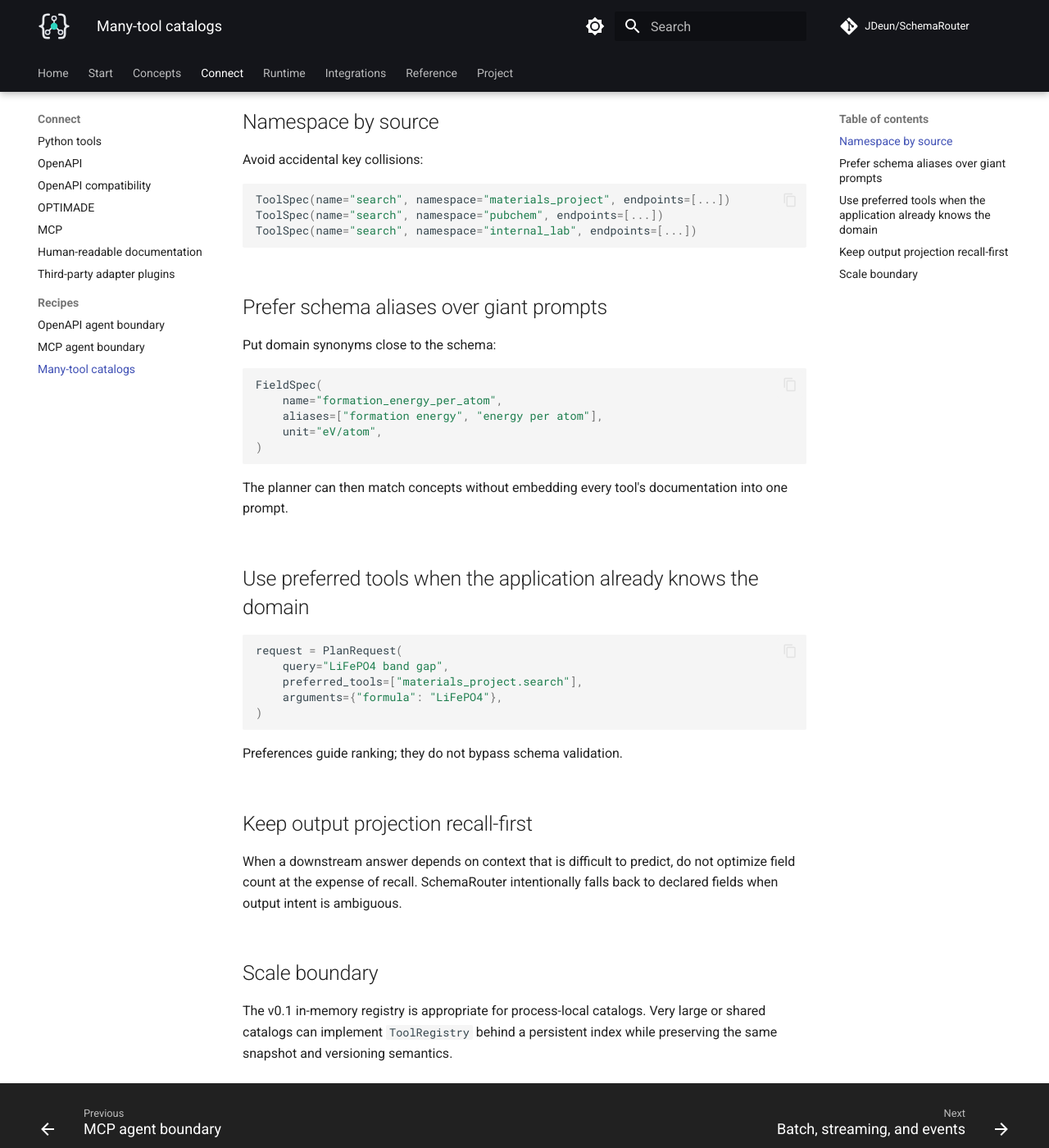
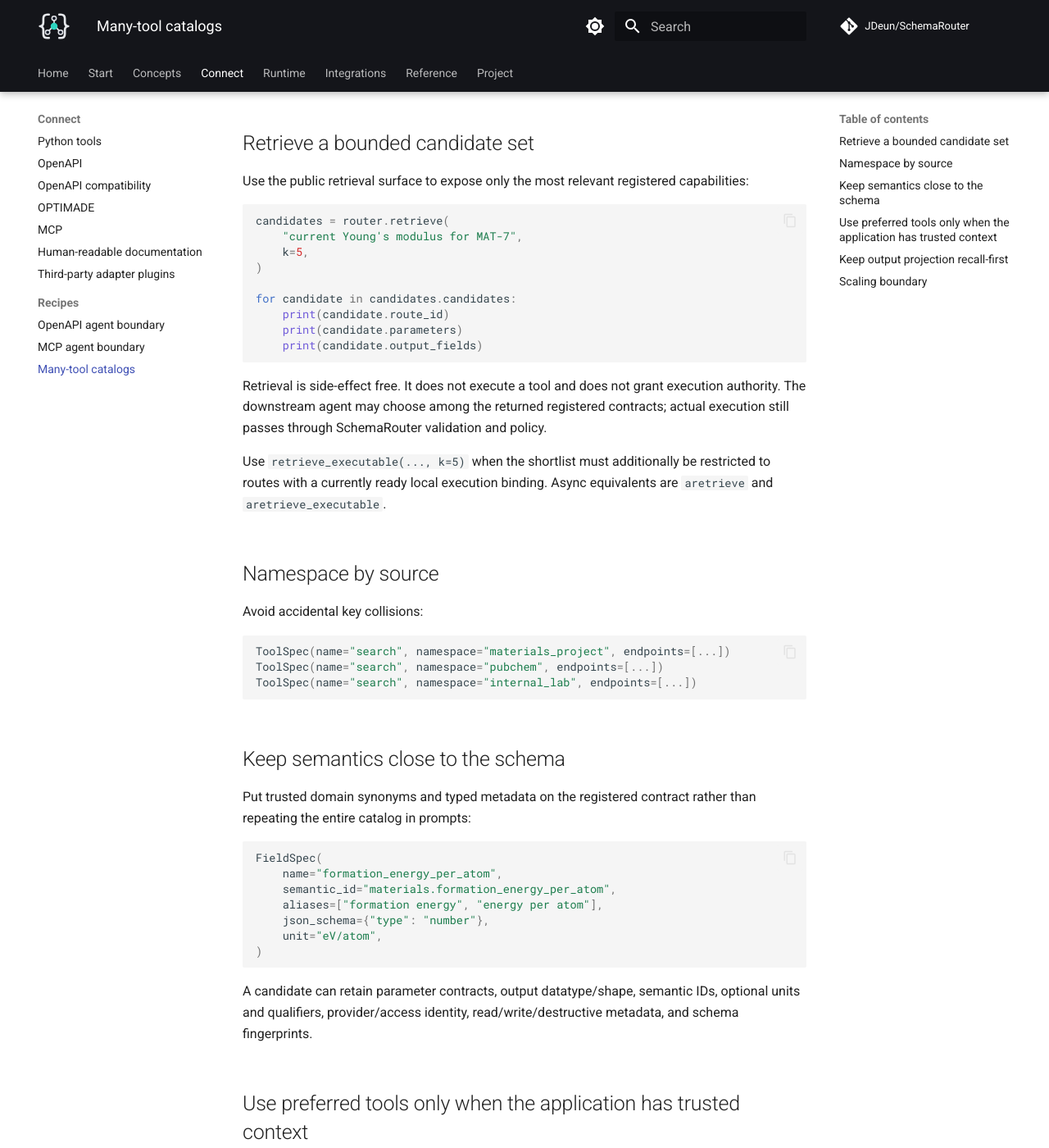
Before and after one commit to JDeun/SchemaRouter, an MkDocs documentation site: the page built from docs/recipes/many-tools.md, in a window 1280 px wide and 1400 px high, scrolled down 193 px. Shown: the whole window at 82% size. Built offline with MkDocs 1.6.1 and Material for MkDocs 9.7.7, drawn with Linux system fonts in a browser that asks for light colours; comment, search, counter and statistics services are not loaded; some of the changed text lies outside the part shown.

Commit message:
docs: align many-tool recipe with Top-K retrieval

````diff
--- a/docs/recipes/many-tools.md
+++ b/docs/recipes/many-tools.md
@@ -1,6 +1,31 @@
 # Many-tool catalogs
 
-SchemaRouter becomes most useful when a catalog contains many tools and many endpoints.
+SchemaRouter becomes most useful when an agent can access many registered tools and endpoints but
+should not receive the full catalog on every turn.
+
+## Retrieve a bounded candidate set
+
+Use the public retrieval surface to expose only the most relevant registered capabilities:
+
+```python
+candidates = router.retrieve(
+    "current Young's modulus for MAT-7",
+    k=5,
+)
+
+for candidate in candidates.candidates:
+    print(candidate.route_id)
+    print(candidate.parameters)
+    print(candidate.output_fields)
+```
+
+Retrieval is side-effect free. It does not execute a tool and does not grant execution authority.
+The downstream agent may choose among the returned registered contracts; actual execution still
+passes through SchemaRouter validation and policy.
+
+Use `retrieve_executable(..., k=5)` when the shortlist must additionally be restricted to routes
+with a currently ready local execution binding. Async equivalents are `aretrieve` and
+`aretrieve_executable`.
 
 ## Namespace by source
 
@@ -12,21 +37,25 @@ ToolSpec(name="search", namespace="pubchem", endpoints=[...])
 ToolSpec(name="search", namespace="internal_lab", endpoints=[...])
 ```
 
-## Prefer schema aliases over giant prompts
+## Keep semantics close to the schema
 
-Put domain synonyms close to the schema:
+Put trusted domain synonyms and typed metadata on the registered contract rather than repeating the
+entire catalog in prompts:
 
 ```python
 FieldSpec(
     name="formation_energy_per_atom",
+    semantic_id="materials.formation_energy_per_atom",
     aliases=["formation energy", "energy per atom"],
+    json_schema={"type": "number"},
     unit="eV/atom",
 )
 ```
 
-The planner can then match concepts without embedding every tool's documentation into one prompt.
+A candidate can retain parameter contracts, output datatype/shape, semantic IDs, optional units and
+qualifiers, provider/access identity, read/write/destructive metadata, and schema fingerprints.
 
-## Use preferred tools when the application already knows the domain
+## Use preferred tools only when the application has trusted context
 
 ```python
 request = PlanRequest(
@@ -36,7 +65,7 @@ request = PlanRequest(
 )
 ```
 
-Preferences guide ranking; they do not bypass schema validation.
+Preferences guide ranking; they do not bypass schema validation or execution policy.
 
 ## Keep output projection recall-first
 
@@ -44,8 +73,12 @@ When a downstream answer depends on context that is difficult to predict, do not
 at the expense of recall. SchemaRouter intentionally falls back to declared fields when output intent
 is ambiguous.
 
-## Scale boundary
+## Scaling boundary
 
-The v0.1 in-memory registry is appropriate for process-local catalogs. Very large or shared catalogs
-can implement `ToolRegistry` behind a persistent index while preserving the same snapshot and
-versioning semantics.
+The built-in registry/index path is process-local and deterministic. It is appropriate for ordinary
+application catalogs and for compact Top-K exposure to an external agent.
+
+For very large or shared catalogs, applications can implement the public `ToolRegistry` boundary
+behind a persistent or distributed store while preserving registry versioning, typed capability
+contracts, and local execution authority. Retrieval backends may accelerate candidate search, but
+they must not invent unregistered routes or weaken policy.
````
